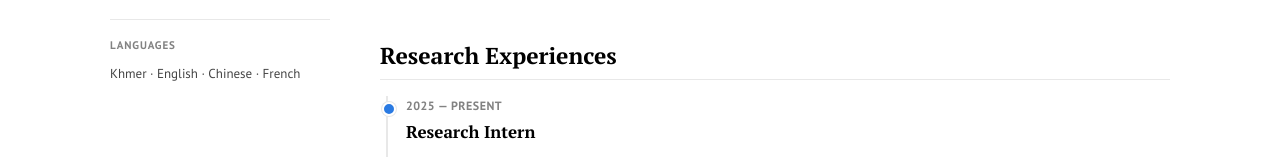
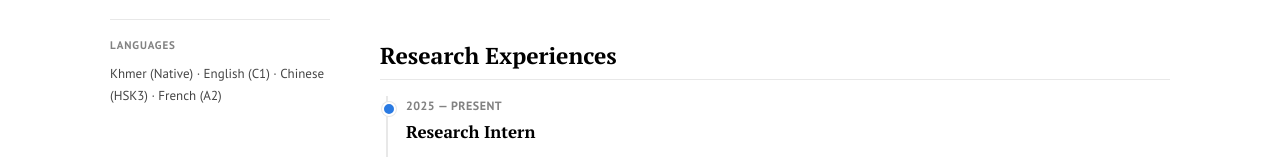
Before and after one commit to Pin500/Pin500.github.io, a plain HTML site: page index.html in a window 1280 px wide. Shown: the part 964-1121 px from the top of the page. Drawn offline with Linux system fonts and the light colour scheme.

Commit message:
Update language proficiency descriptions

```diff
--- a/index.html
+++ b/index.html
@@ -362,7 +362,7 @@
 
     <div class="sidebar-section">
       <h4>Languages</h4>
-      <p>Khmer · English · Chinese · French</p>
+      <p>Khmer (Native) · English (C1) · Chinese (HSK3) · French (A2)</p>
     </div>
   </aside>
 
```
